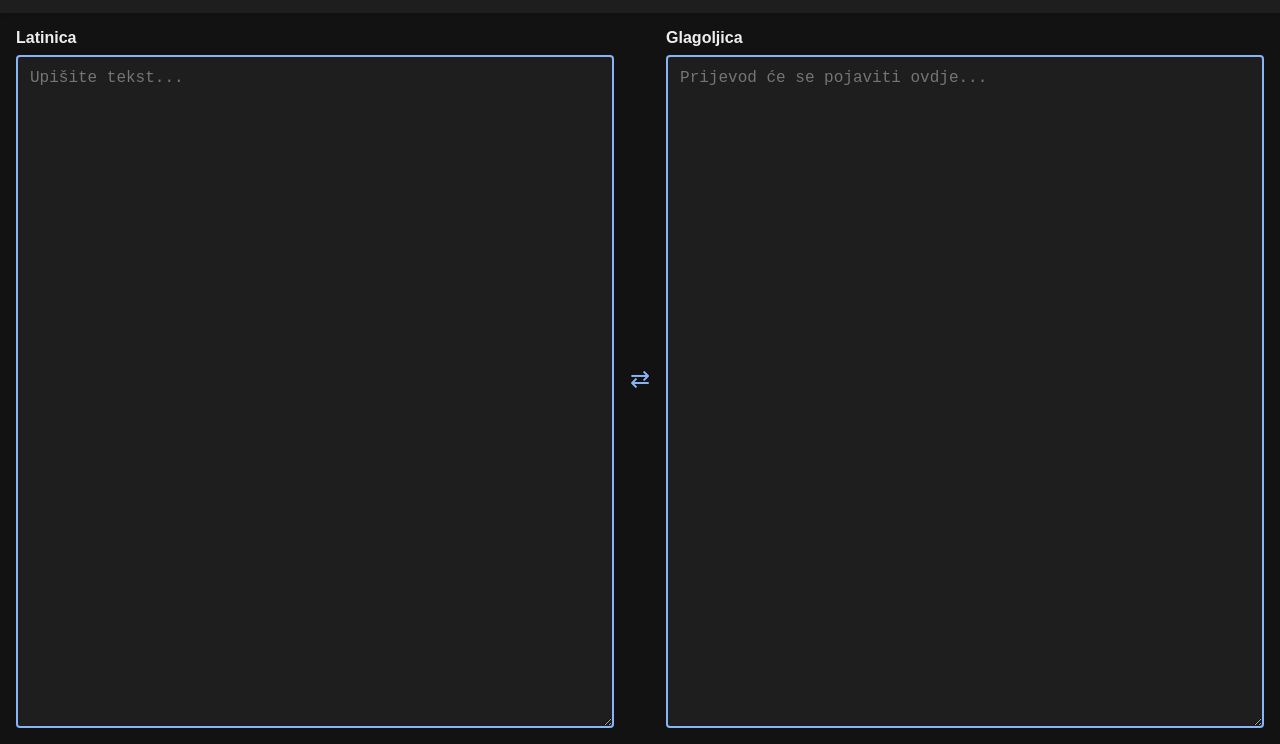
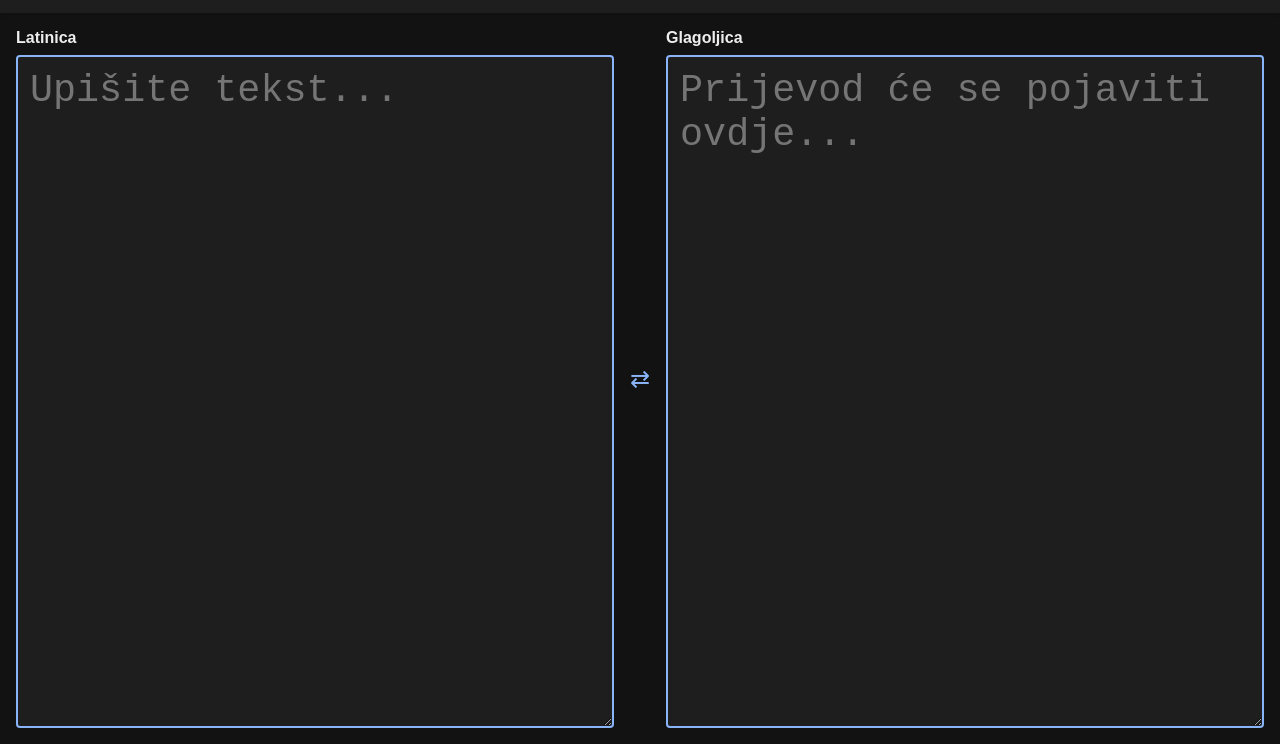
Before and after one commit to jazz-it/glagolitica, a plain HTML site: page index.html in a window 1280 px wide. Shown: the part 56-800 px from the top of the page. Drawn offline with Linux system fonts and the light colour scheme.

Commit message:
Initial commit: Glagolitica Transliterator

```diff
--- a/css/styles.css
+++ b/css/styles.css
@@ -62,7 +62,7 @@ textarea {
   border-radius: 4px;
   background: var(--panel-bg);
   color: var(--fg);
-  font-size: 1rem;
+  font-size: 2.4rem;
   resize: vertical;
 }
 
```
